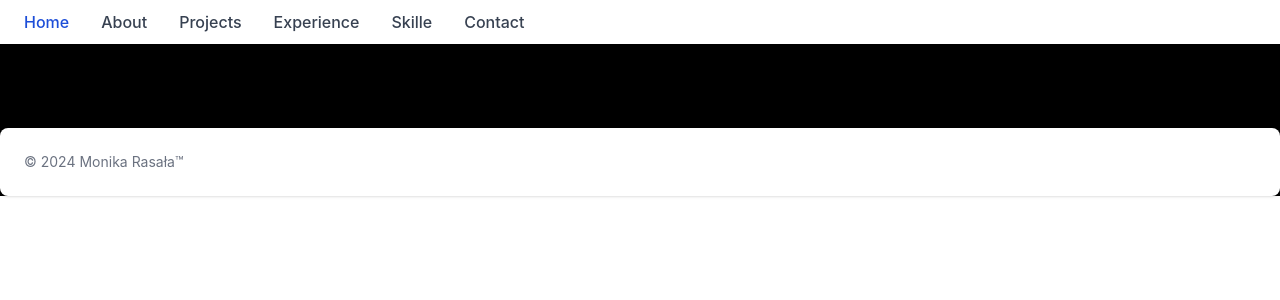
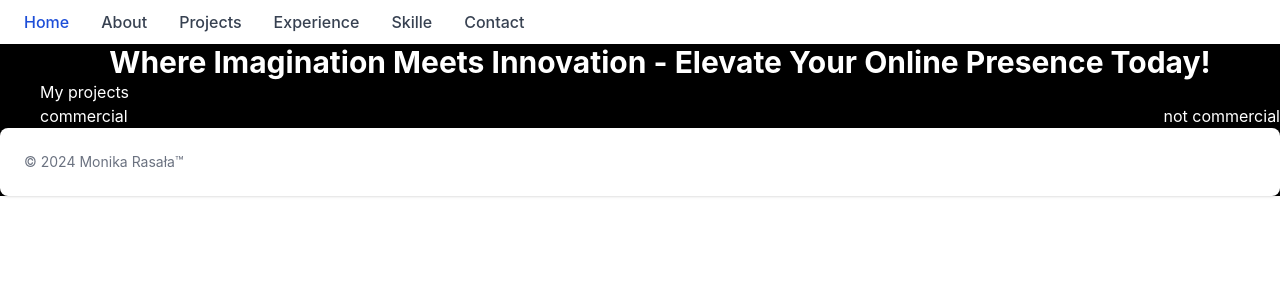
Before and after one commit to Monika-dotcom-boo/CV, a React (Vite) app in the folder CV/: page /projects in a window 1280 px wide. Shown: the top 300 px of the page. Built offline with nearby package versions, Linux system fonts and the light colour scheme.

Commit message:
improvement projects

```diff
--- a/CV/src/componets/projects/Projects.jsx
+++ b/CV/src/componets/projects/Projects.jsx
@@ -1,6 +1,6 @@
 function Projects() {
     return (
-      <div>
+      <div className="text-white ml-10">
         <div>
           <p className="font-bold text-3xl flex align-center justify-center">Where Imagination Meets Innovation - Elevate Your Online Presence Today!</p>
         </div>
```
